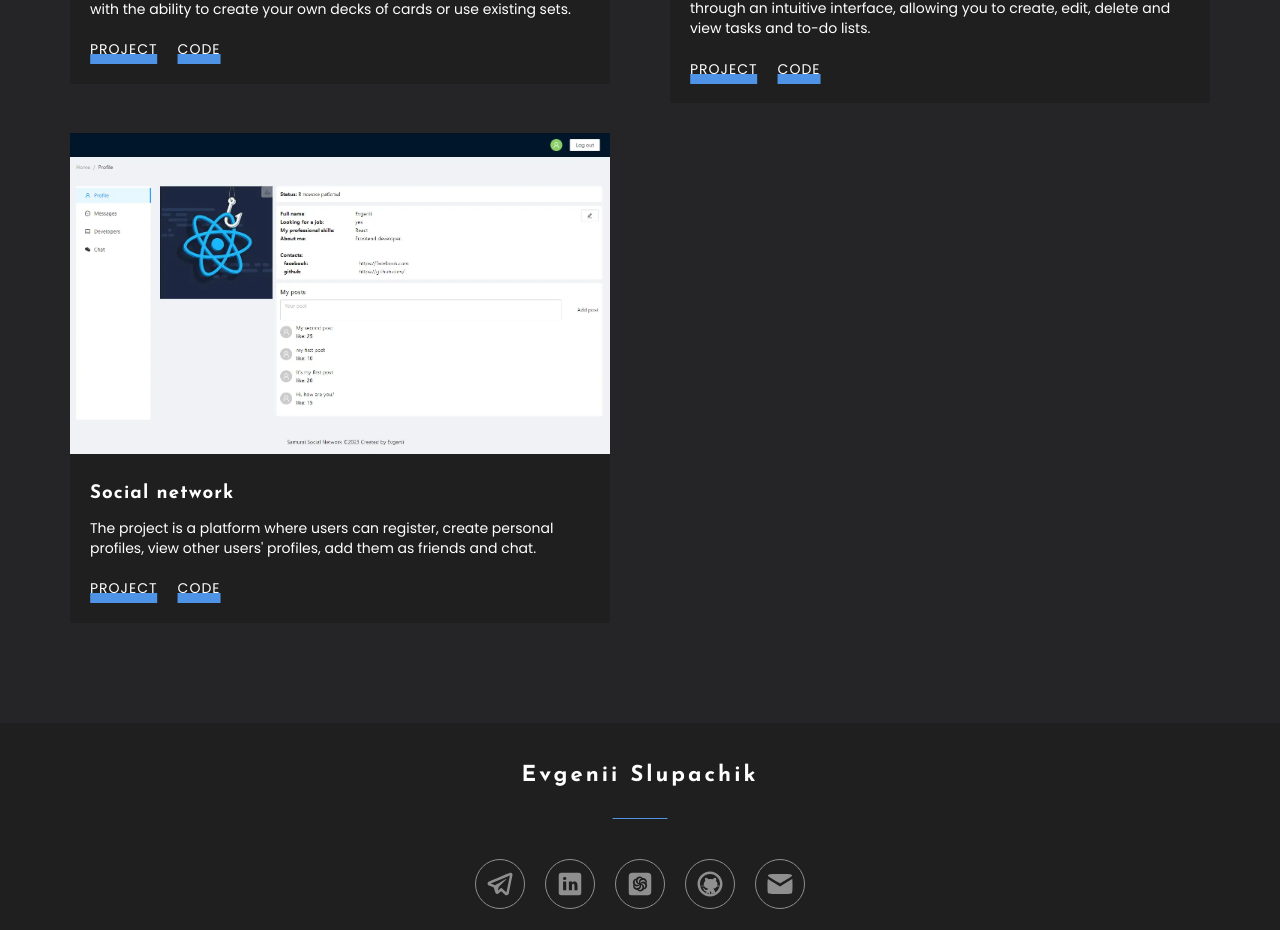
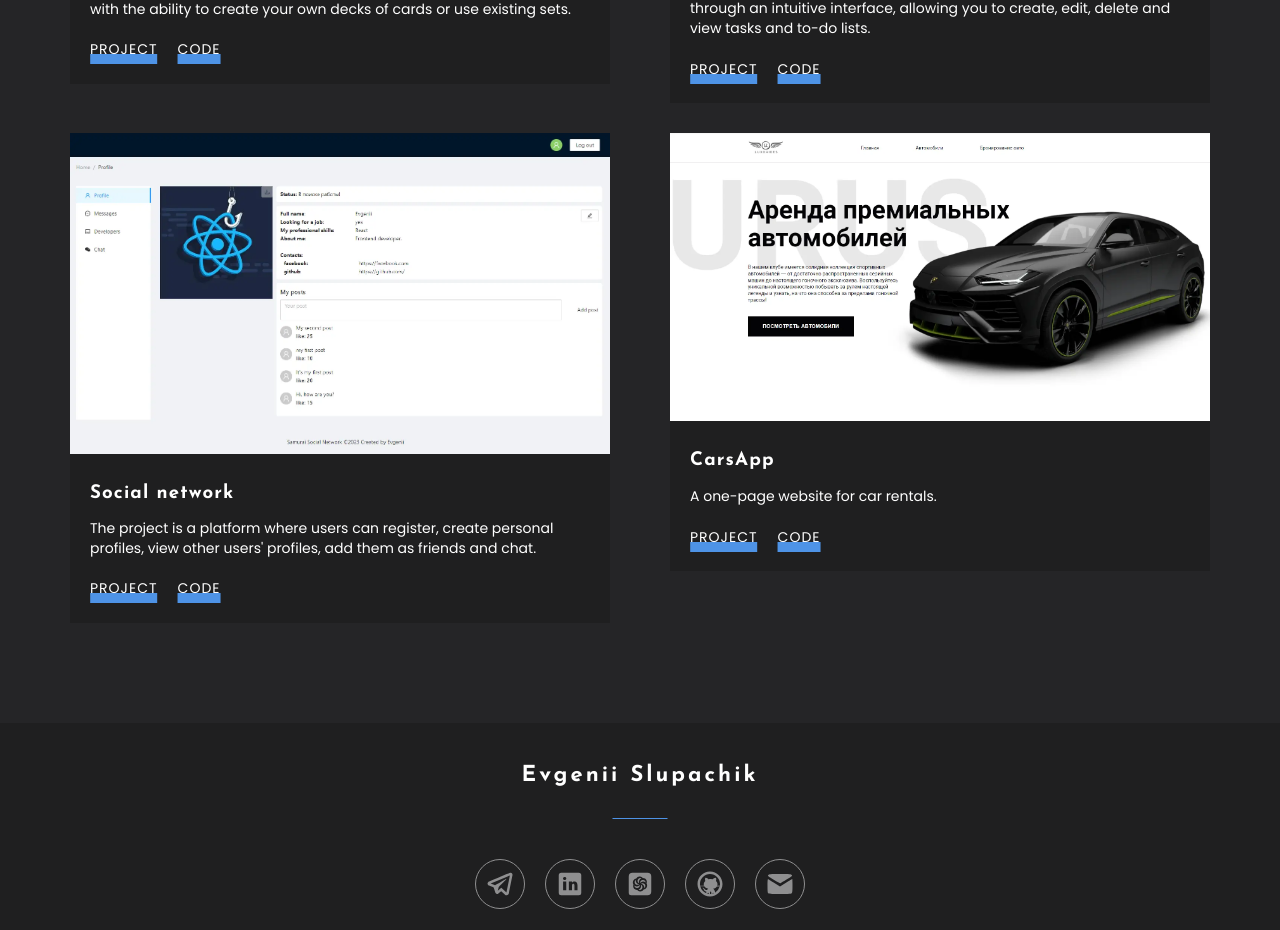
Before and after one commit to MrEvgeniy1989/portfolio, a React (Create React App) app: page / in a window 1280 px wide. Shown: the part 2058-2988 px from the top of the page. Built offline with nearby package versions, Linux system fonts and the light colour scheme.

Commit message:
feat: добавил еще один проект carsProject

```diff
--- a/src/features/projects/Projects.tsx
+++ b/src/features/projects/Projects.tsx
@@ -3,6 +3,7 @@ import React from 'react'
 import s from './Projects.module.scss'
 
 import cardsImg from '../../assets/images/projects/cardsProject.webp'
+import carsProject from '../../assets/images/projects/carsProject.webp'
 import socialNetworkImg from '../../assets/images/projects/socialNetworkProject.webp'
 import todolistImg from '../../assets/images/projects/todolistProject.webp'
 import { Container } from '../../common/components/container/Container'
@@ -23,7 +24,7 @@ const projectsData: ProjectType[] = [
     codeHref: 'https://github.com/MrEvgeniy1989/cards',
     description:
       'The app is designed for question-and-answer card-based learning, with the ability to create your own decks of cards or use existing sets.',
-    id: 3,
+    id: 4,
     projectHref: 'https://cards-for-study.vercel.app',
     src: cardsImg,
     title: 'Cards',
@@ -32,7 +33,7 @@ const projectsData: ProjectType[] = [
     codeHref: 'https://github.com/MrEvgeniy1989/todolistT',
     description:
       'The project provides convenient management of tasks and to-do lists through an intuitive interface, allowing you to create, edit, delete and view tasks and to-do lists.',
-    id: 2,
+    id: 3,
     projectHref: 'https://mrevgeniy1989.github.io/todolistT/#/',
     src: todolistImg,
     title: 'Todolist',
@@ -41,11 +42,20 @@ const projectsData: ProjectType[] = [
     codeHref: 'https://github.com/MrEvgeniy1989/samurai-way-main',
     description:
       "The project is a platform where users can register, create personal profiles, view other users' profiles, add them as friends and chat.",
-    id: 1,
-    projectHref: 'https://mrevgeniy1989.github.io/samurai-way-main/#/profile',
+    id: 2,
+    projectHref: 'https://mrevgeniy1989.github.io/samurai-way-main/',
 
     src: socialNetworkImg,
     title: 'Social network',
+  },
+  {
+    codeHref: 'https://github.com/MrEvgeniy1989/cars-hw',
+    description: 'A one-page website for car rentals.',
+    id: 1,
+    projectHref: 'https://mrevgeniy1989.github.io/cars-hw/',
+
+    src: carsProject,
+    title: 'CarsApp',
   },
 ]
 
--- a/src/features/projects/project/Project.module.scss
+++ b/src/features/projects/project/Project.module.scss
@@ -90,6 +90,8 @@
   }
 
   .projectInfo {
+    width: 100%;
+    height: 100%;
     padding: 25px 20px;
 
     .projectTitle {
```
Also changed, not shown: src/assets/images/projects/carsProject.webp (added).
